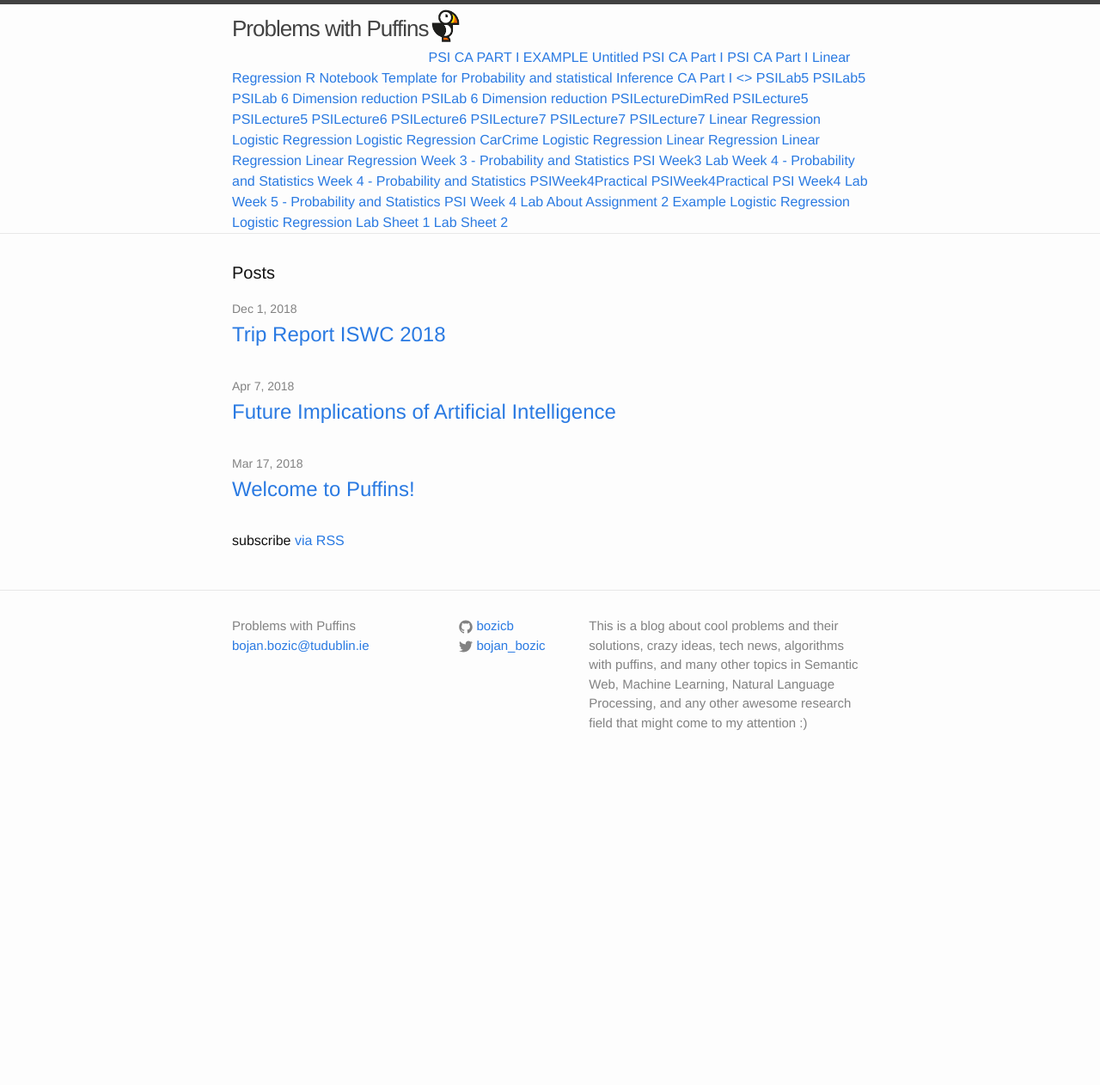
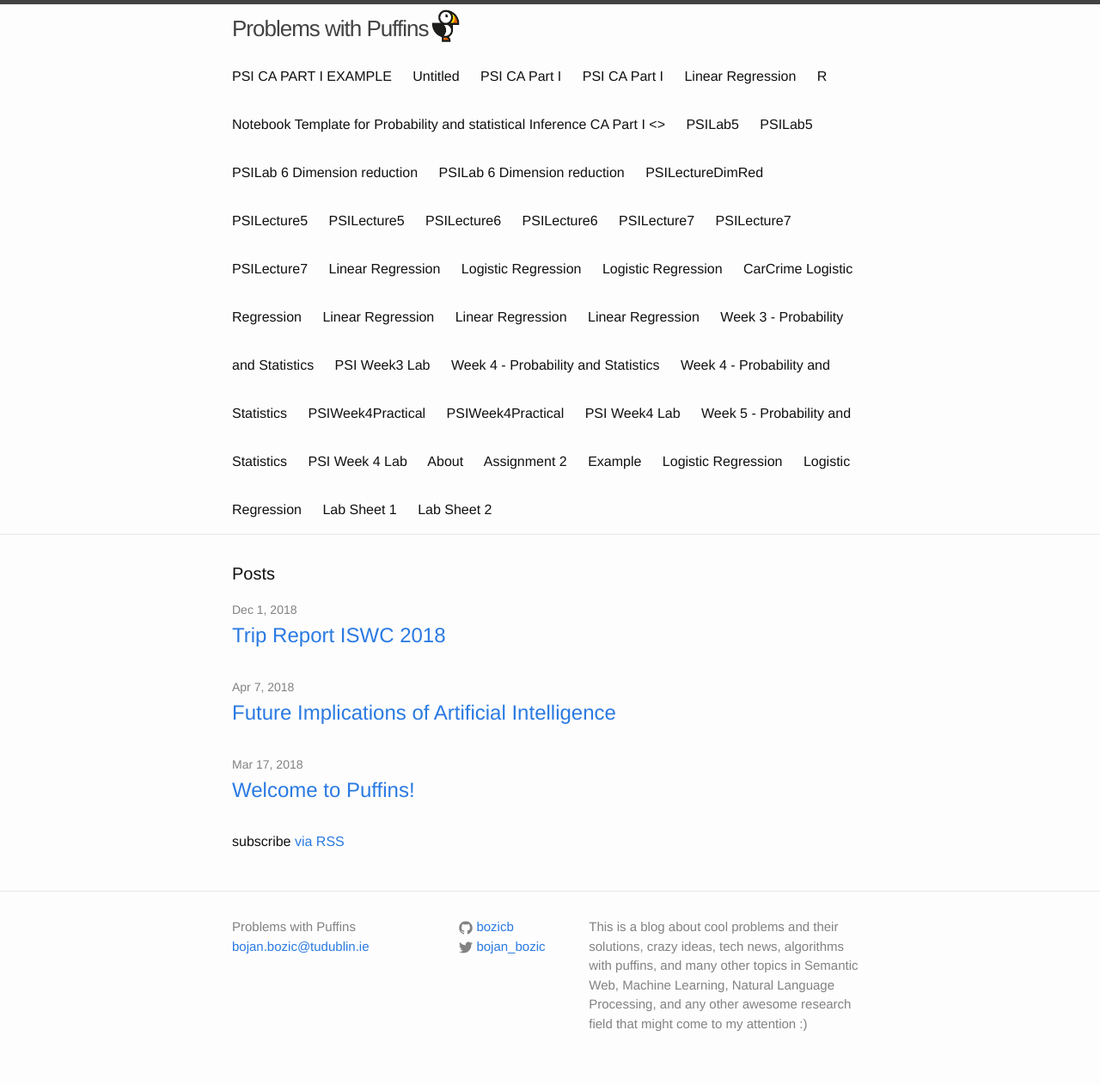
Before and after one commit to bozicb/bozicb.github.io, a Jekyll site: the page built from index.html, in a window 1280 px wide. Shown: the whole page at 86% size. Built offline with Jekyll 4.4.1, drawn with Linux system fonts in a browser that asks for light colours; before the commit the page ends 912 px from its top, so only the background shows below that.

Commit message:
Update header.html

```diff
--- a/_includes/header.html
+++ b/_includes/header.html
@@ -4,8 +4,8 @@
     <img src="/images/puffin.png" height="50">
     <a class="site-title" href="{{ site.baseurl }}/">{{ site.title }}</a>
 
-    <!--nav class="site-nav">
-      <a href="#" class="menu-icon">
+    <nav class="site-nav">
+      <!--a href="#" class="menu-icon">
         <svg viewBox="0 0 18 15">
           <path fill="#424242" d="M18,1.484c0,0.82-0.665,1.484-1.484,1.484H1.484C0.665,2.969,0,2.304,0,1.484l0,0C0,0.665,0.665,0,1.484,0 h15.031C17.335,0,18,0.665,18,1.484L18,1.484z"/>
           <path fill="#424242" d="M18,7.516C18,8.335,17.335,9,16.516,9H1.484C0.665,9,0,8.335,0,7.516l0,0c0-0.82,0.665-1.484,1.484-1.484 h15.031C17.335,6.031,18,6.696,18,7.516L18,7.516z"/>
```
